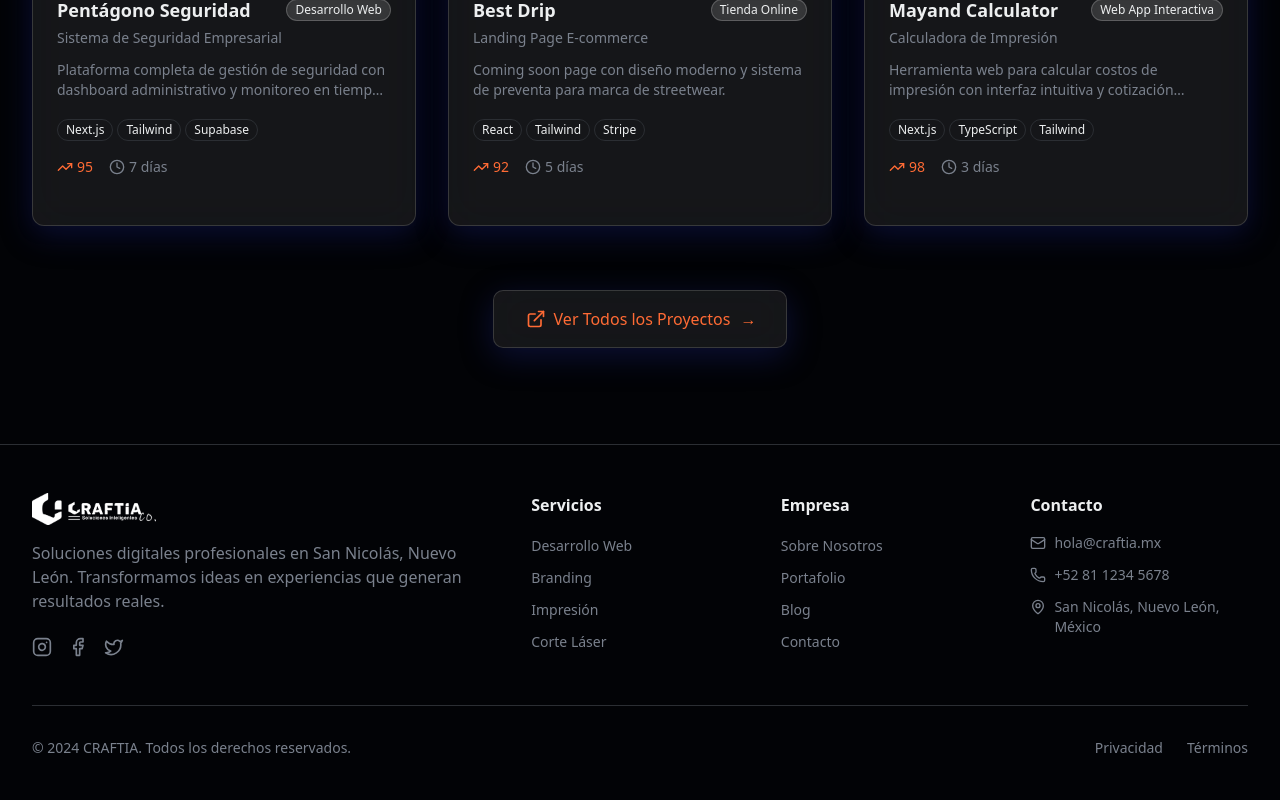
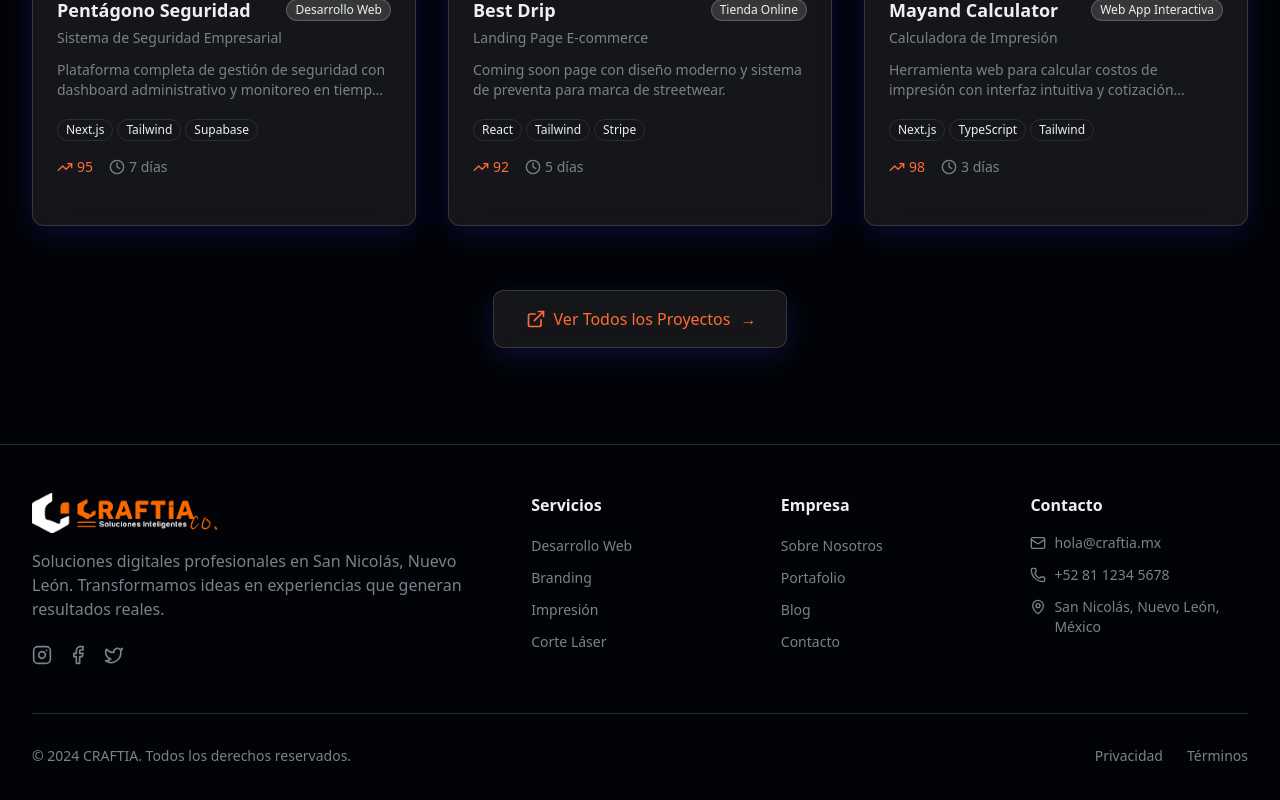
Before and after one commit to asepulvedadev/Craftapp, a Next.js app: page / in a window 1280 px wide. Shown: the part 3014-3814 px from the top of the page. Built offline with nearby package versions, Linux system fonts and the light colour scheme.

Commit message:
Update logo styling in header and footer

```diff
--- a/app/components/shared/footer.tsx
+++ b/app/components/shared/footer.tsx
@@ -39,7 +39,7 @@ export function Footer() {
               <img
                 src="/LogoHorizontal.webp"
                 alt="CRAFTIA Logo"
-                className="h-8 w-auto brightness-0 invert"
+                className="h-10 w-auto"
               />
             </Link>
             <p className="text-muted-foreground mb-6 max-w-md">
--- a/app/components/shared/navbar.tsx
+++ b/app/components/shared/navbar.tsx
@@ -45,7 +45,7 @@ export function Navbar() {
               <img
                 src="/LogoHorizontal.webp"
                 alt="CRAFTIA Logo"
-                className="h-8 w-auto transition-all duration-300 group-hover:brightness-110"
+                className="h-10 w-auto transition-all duration-300 group-hover:brightness-110"
               />
             </Link>
           </motion.div>
```
Also changed, not shown: public/LogoHorizontal.webp.
